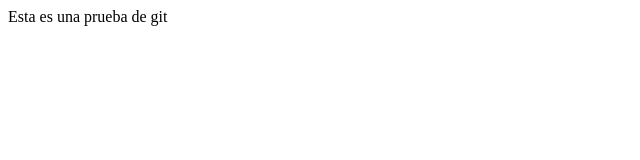
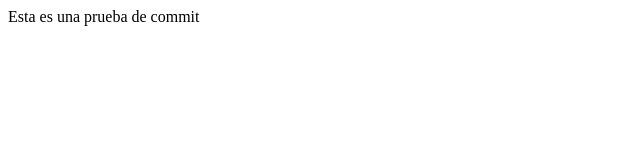
Before and after one commit to Eriksoncucuta/Pruebas-Git, a plain HTML site: page index.html in a window 1280 px wide. Shown: the full height of the page, 0-640 px from the left. Drawn offline with Linux system fonts and the light colour scheme.

Commit message:
se cammbia git por commit

```diff
--- a/index.html
+++ b/index.html
@@ -7,6 +7,6 @@
     <title>Prueba git</title>
 </head>
 <body>
-    Esta es una prueba de git
+    Esta es una prueba de commit
 </body>
 </html>
```
